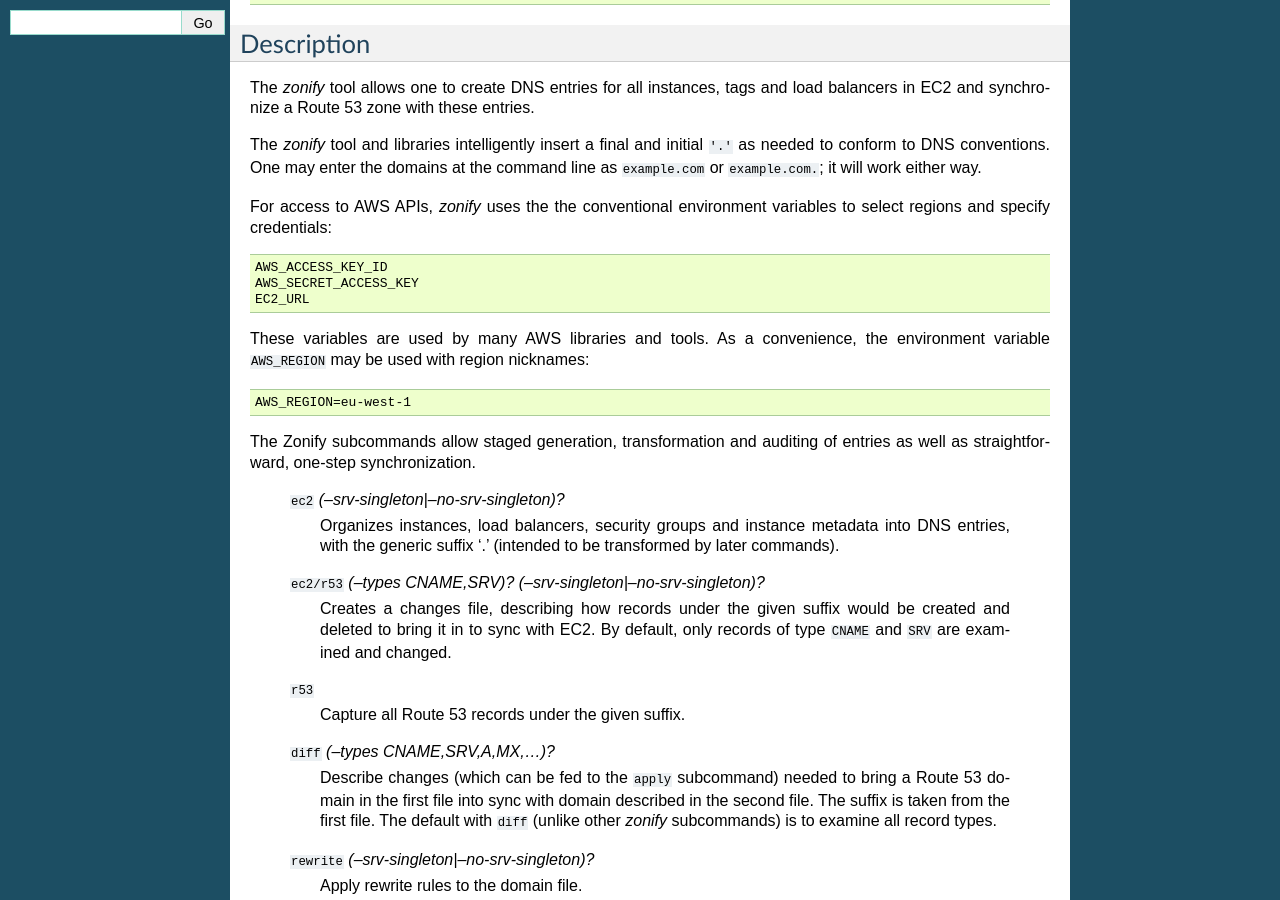
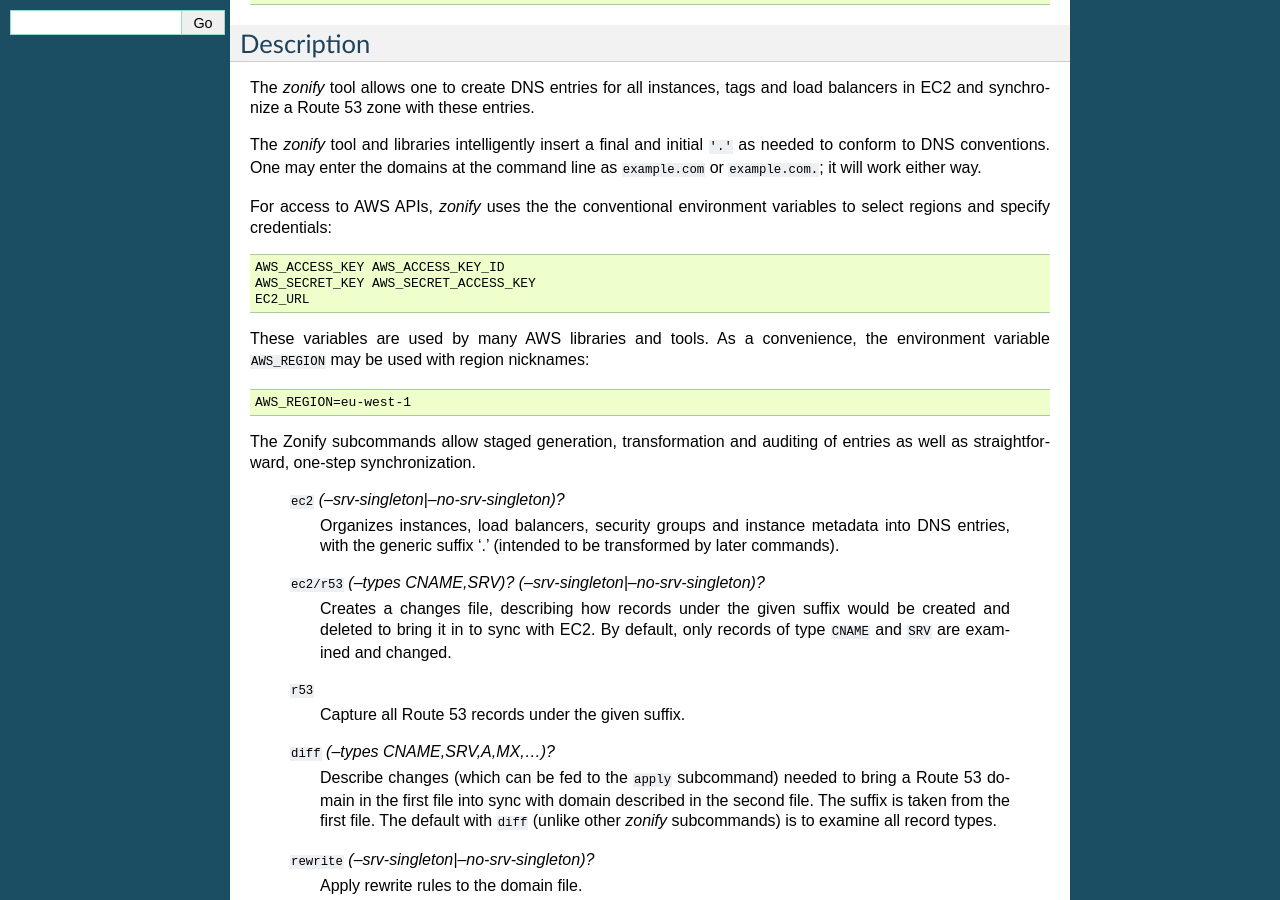
Before and after one commit to airbnb/zonify, a Sphinx documentation site: the page built from docs/source/index.rst, in a window 1280 px wide and 900 px high, scrolled down 328 px. Built offline with Sphinx 7.4.7, drawn with Linux system fonts in a browser that asks for light colours.

Commit message:
Update docs with new variables.

```diff
--- a/docs/source/index.rst
+++ b/docs/source/index.rst
@@ -35,8 +35,8 @@ variables to select regions and specify credentials:
 
 .. code-block:: text
 
-    AWS_ACCESS_KEY_ID
-    AWS_SECRET_ACCESS_KEY
+    AWS_ACCESS_KEY AWS_ACCESS_KEY_ID
+    AWS_SECRET_KEY AWS_SECRET_ACCESS_KEY
     EC2_URL
 
 These variables are used by many AWS libraries and tools. As a convenience,
```
Also changed, not shown: 1 other file.
